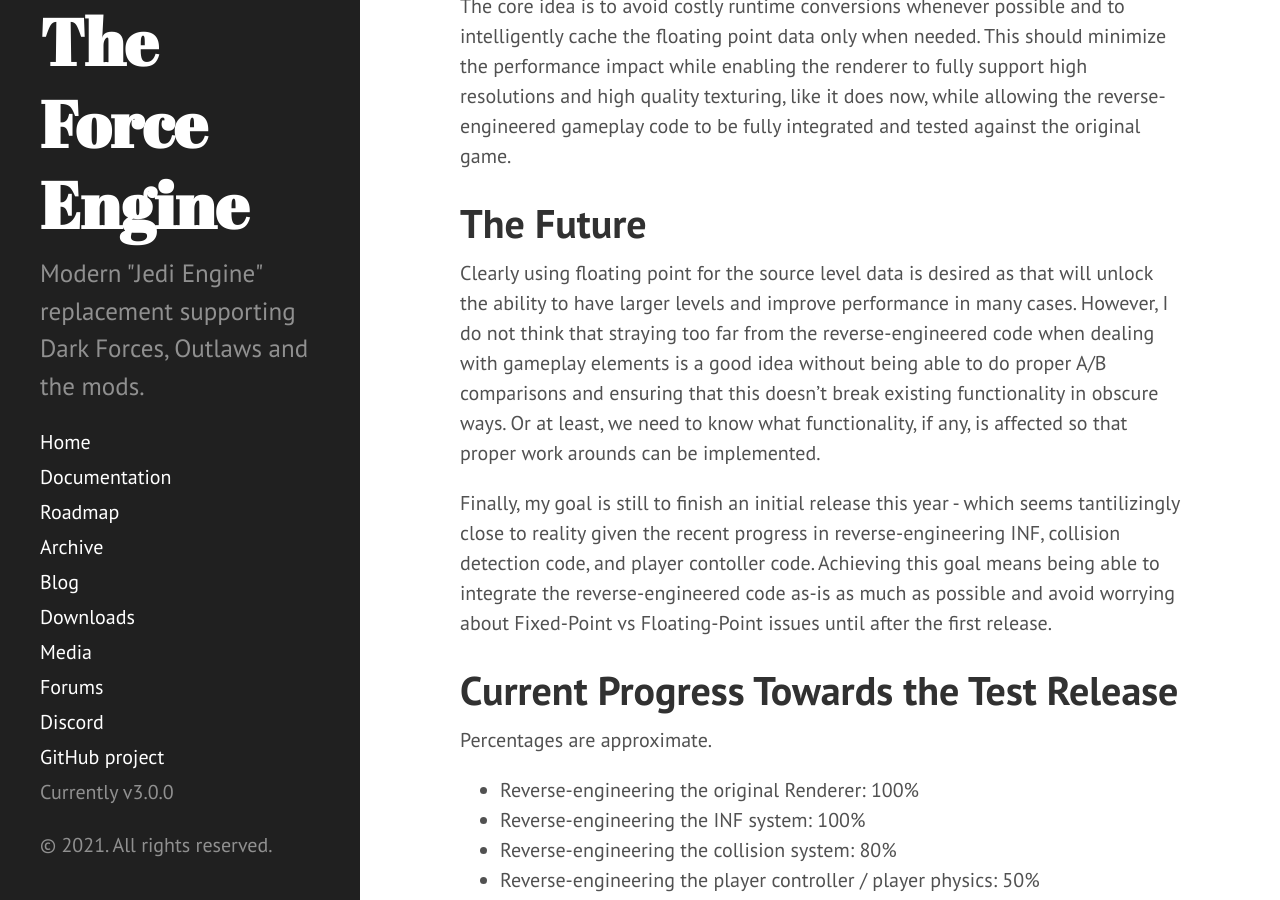
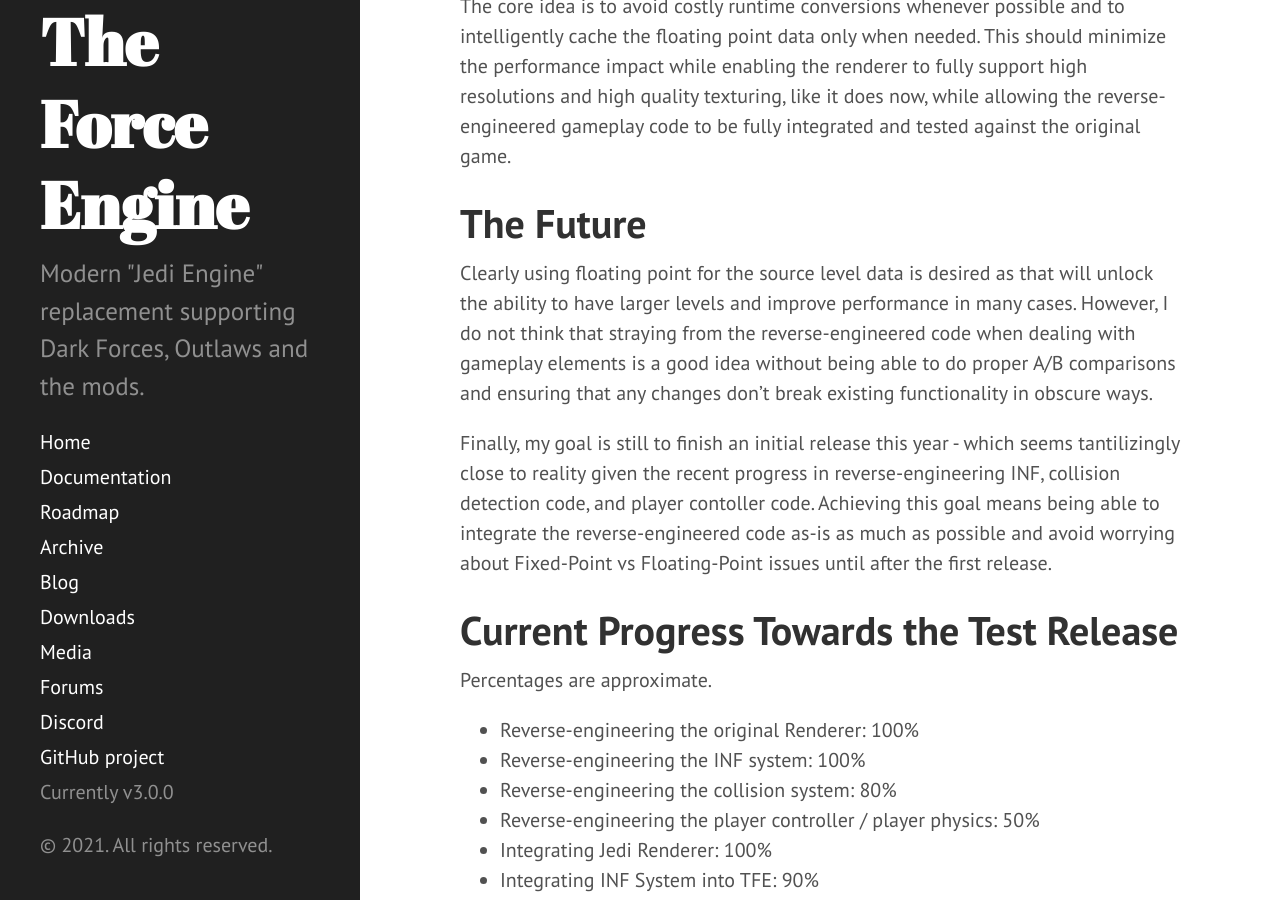
Before and after one commit to TheForceEngine/TheForceEngine.github.io, a Jekyll site: the page built from _posts/2021-03-19-Foundation.md, in a window 1280 px wide and 900 px high, scrolled down 2149 px. Built offline with Jekyll 4.4.1, drawn with Linux system fonts in a browser that asks for light colours.

Commit message:
Update 2021-03-19-Foundation.md

```diff
--- a/_posts/2021-03-19-Foundation.md
+++ b/_posts/2021-03-19-Foundation.md
@@ -26,7 +26,7 @@
 The core idea is to avoid costly runtime conversions whenever possible and to intelligently cache the floating point data only when needed. This should minimize the performance impact while enabling the renderer to fully support high resolutions and high quality texturing, like it does now, while allowing the reverse-engineered gameplay code to be fully integrated and tested against the original game.
 
 # The Future
-Clearly using floating point for the source level data is desired as that will unlock the ability to have larger levels and improve performance in many cases. However, I do not think that straying too far from the reverse-engineered code when dealing with gameplay elements is a good idea without being able to do proper A/B comparisons and ensuring that this doesn't break existing functionality in obscure ways. Or at least, we need to know what functionality, if any, is affected so that proper work arounds can be implemented.
+Clearly using floating point for the source level data is desired as that will unlock the ability to have larger levels and improve performance in many cases. However, I do not think that straying from the reverse-engineered code when dealing with gameplay elements is a good idea without being able to do proper A/B comparisons and ensuring that any changes don't break existing functionality in obscure ways.
 
 Finally, my goal is still to finish an initial release this year - which seems tantilizingly close to reality given the recent progress in reverse-engineering INF, collision detection code, and player contoller code. Achieving this goal means being able to integrate the reverse-engineered code as-is as much as possible and avoid worrying about Fixed-Point vs Floating-Point issues until after the first release.
 
```
